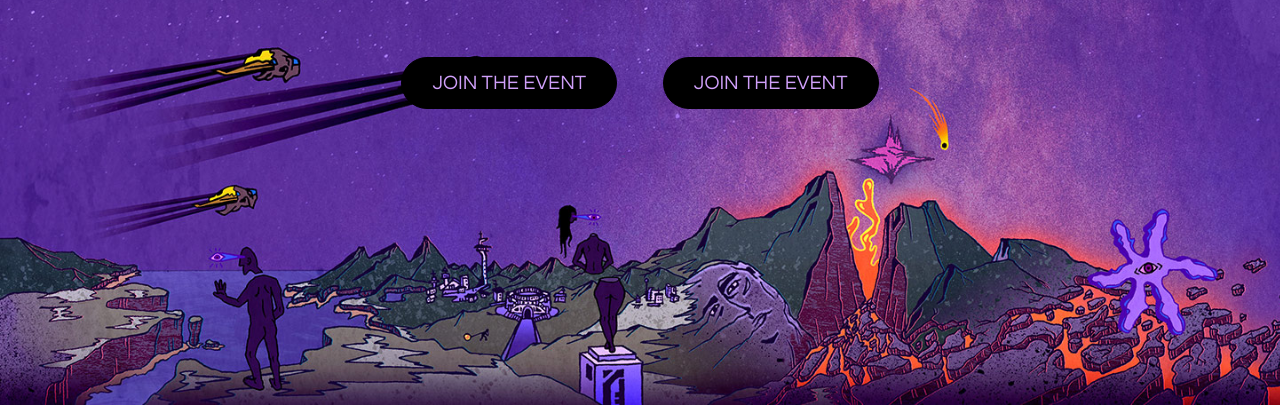
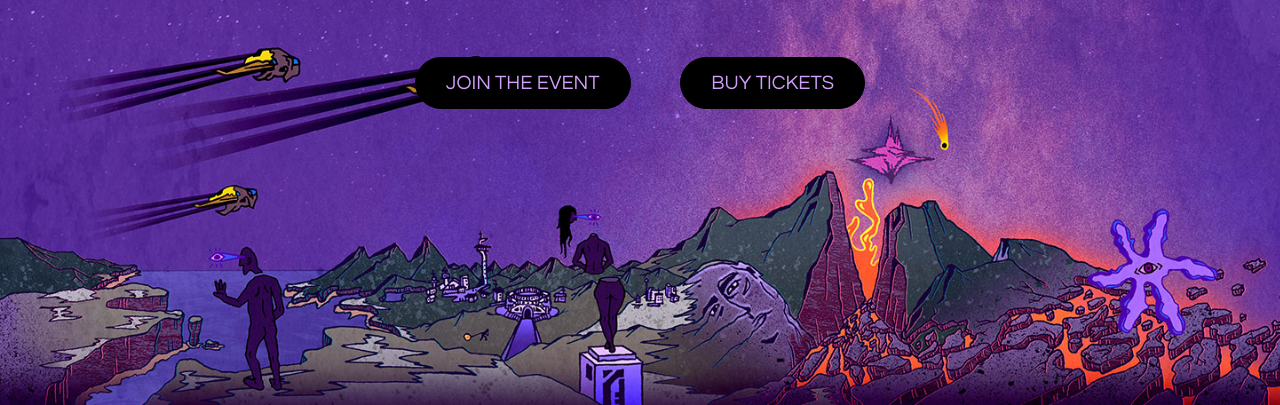
Before and after one commit to PalaMate/ubikeklektik.org, a plain HTML site: page index.html in a window 1280 px wide. Shown: the part 395-800 px from the top of the page. Drawn offline with nearby package versions, Linux system fonts and the light colour scheme.

Commit message:
Update index.html

```diff
--- a/index.html
+++ b/index.html
@@ -55,7 +55,7 @@ fbq('track', 'PageView');
     <img src="images/UBIKEKLEKTIK_logo_long_black.png" srcset="images/UBIKEKLEKTIK_logo_long_black-p-500.png 500w, images/UBIKEKLEKTIK_logo_long_black-p-800.png 800w, images/UBIKEKLEKTIK_logo_long_black.png 821w" sizes="(max-width: 479px) 100vw, (max-width: 991px) 80vw, 900px" class="image-3 w-hidden-tiny"><img src="images/ubik_square_logo.svg" class="image-3 suqarelogo w-hidden-main w-hidden-medium w-hidden-small">
     <h1 class="heading-5">Arts and music festival in a Hungarian eco-village, aiming to create their own distinct universe.</h1>
     <div class="div-block-2"><a href="https://www.facebook.com/events/167830090522303/" class="button-cta w-button">JOIN THE EVENT</a>
-    <br><a href="https://www.jegy.hu/program/program-94032" class="button-cta w-button">JOIN THE EVENT</a>
+  <a href="https://www.jegy.hu/program/program-94032" class="button-cta w-button">BUY TICKETS</a>
   </div></div>
   <div class="section">
     <div class="content-wrapper">
```
